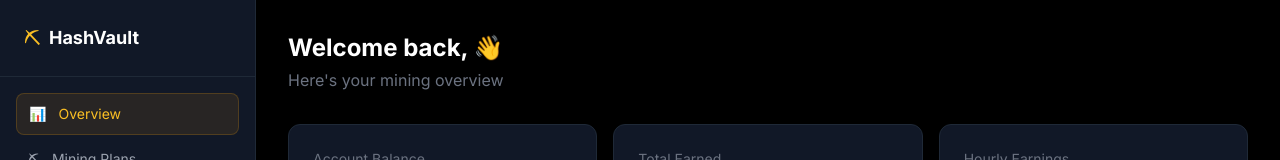
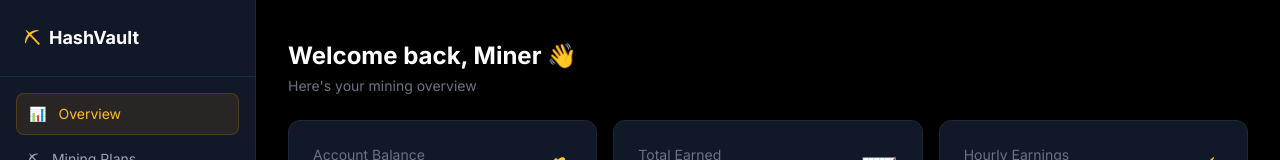
Before and after one commit to Gbothemy/btc, a Next.js app: page /dashboard in a window 1280 px wide. Shown: the top 160 px of the page. Built offline with nearby package versions, Linux system fonts and the light colour scheme; no server answers; the database is empty; sample sign-in values are in the browser's storage.

Commit message:
fix: greeting display, support email, domain update to hashvault.site

```diff
--- a/src/app/contact/page.tsx
+++ b/src/app/contact/page.tsx
@@ -58,9 +58,9 @@ export default function ContactPage() {
 
         <div className="mt-8 grid grid-cols-1 md:grid-cols-3 gap-4 text-center">
           {[
-            { icon: "📧", label: "Email", value: "support@hashvault.io" },
+            { icon: "📧", label: "Email", value: "hashvaultsupport@gmail.com" },
             { icon: "💬", label: "Live Chat", value: "Available 24/7" },
-            { icon: "📱", label: "Telegram", value: "@HashVaultSupport" },
+            { icon: "🌐", label: "Website", value: "www.hashvault.site" },
           ].map((c) => (
             <div key={c.label} className="bg-gray-900 border border-gray-800 rounded-xl p-4">
               <div className="text-2xl mb-2">{c.icon}</div>
--- a/src/app/dashboard/page.tsx
+++ b/src/app/dashboard/page.tsx
@@ -49,9 +49,11 @@ export default async function DashboardPage() {
   return (
     <div>
       <AnnouncementBanner />
-      <div className="mb-8">
-        <h1 className="text-2xl font-bold text-white">Welcome back, {user?.name?.split(" ")[0]} 👋</h1>
-        <p className="text-gray-500 mt-1">Here&apos;s your mining overview</p>
+      <div className="mb-6 pt-2">
+        <h1 className="text-xl sm:text-2xl font-bold text-white truncate">
+          Welcome back, {user?.name?.split(" ")[0] || "Miner"} 👋
+        </h1>
+        <p className="text-gray-500 mt-1 text-sm">Here&apos;s your mining overview</p>
       </div>
 
       <div className="grid grid-cols-1 sm:grid-cols-2 lg:grid-cols-3 gap-4 mb-8">
--- a/src/components/layout/Footer.tsx
+++ b/src/components/layout/Footer.tsx
@@ -37,7 +37,7 @@ export default function Footer() {
         </div>
       </div>
       <div className="border-t border-gray-800 py-4 text-center text-gray-600 text-sm">
-        © {new Date().getFullYear()} HashVault. All rights reserved.
+        © {new Date().getFullYear()} HashVault. All rights reserved. · <a href="mailto:hashvaultsupport@gmail.com" className="hover:text-amber-400">hashvaultsupport@gmail.com</a>
       </div>
     </footer>
   );
```
